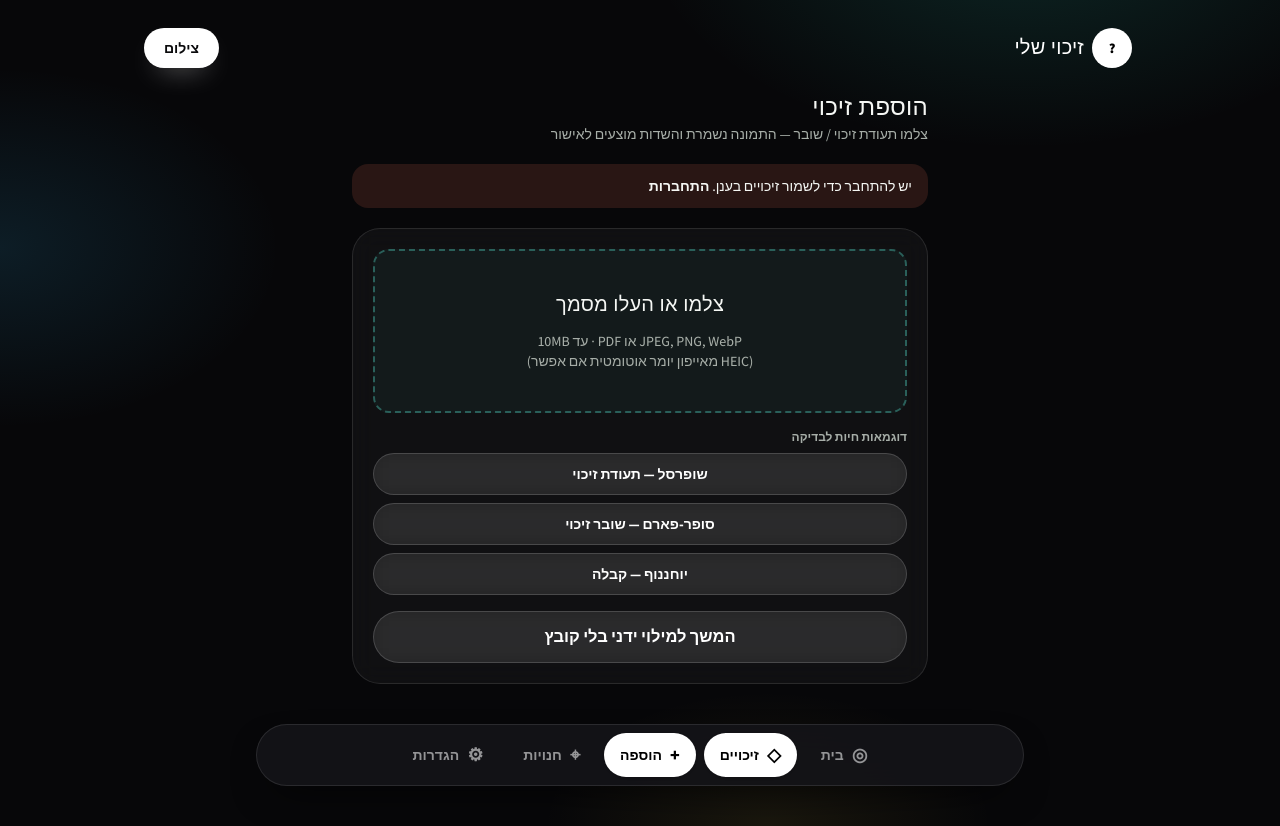
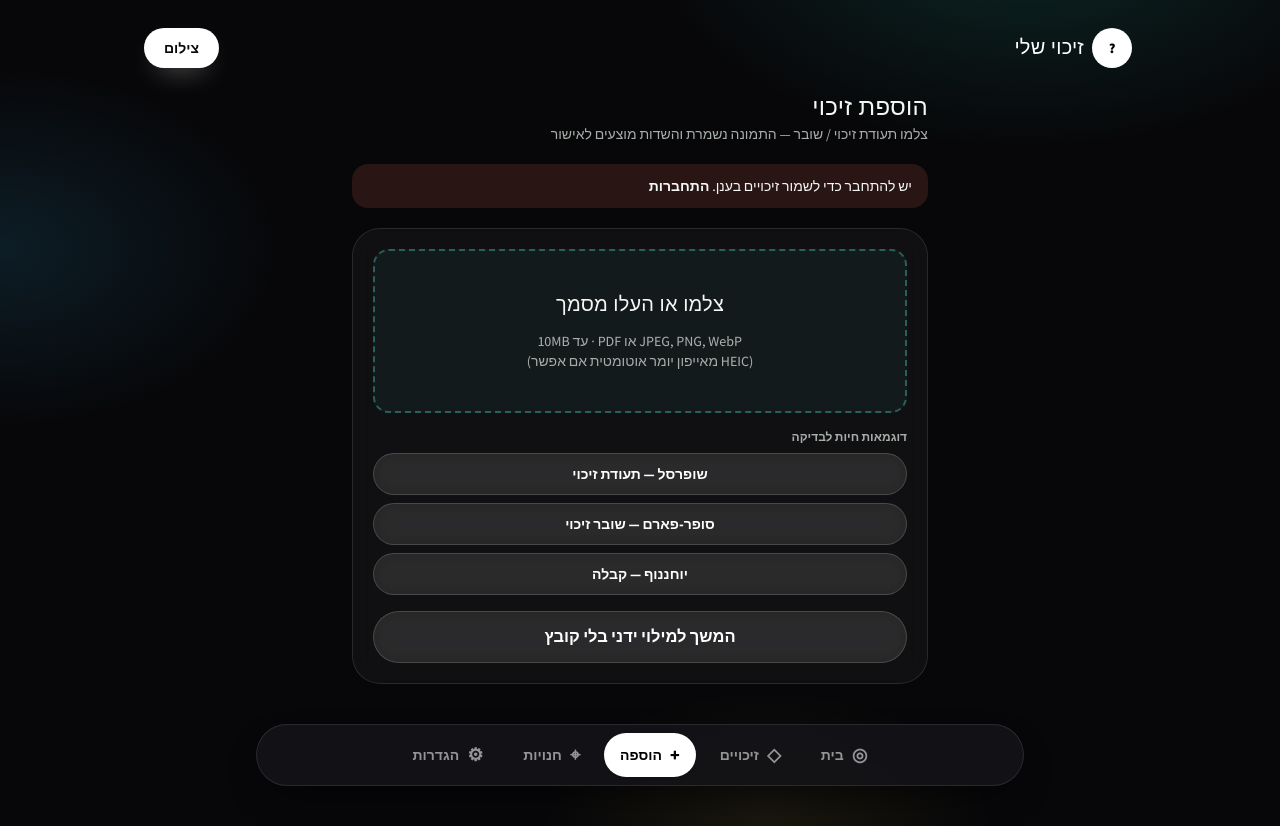
Before and after one commit to Doringber/refundme, a Next.js app: page /vouchers/new in a window 1280 px wide. Built offline with nearby package versions, Linux system fonts and the light colour scheme; no server answers.

Commit message:
fix: keep Add nav active only on /vouchers/new
Prevent the Vouchers tab from also highlighting when the user is on the
new-voucher route under the Dark Neon shell.

Co-authored-by: Dor Ingber  <Doringber@users.noreply.github.com>

```diff
--- a/src/components/layout/app-shell.tsx
+++ b/src/components/layout/app-shell.tsx
@@ -87,8 +87,12 @@ export function AppShell({ children }: { children: React.ReactNode }) {
         <ul className="pill-nav mx-auto grid max-w-3xl grid-cols-5 gap-1 px-2 py-2 md:flex md:justify-center md:gap-2 md:px-3">
           {NAV.map((item) => {
             const active =
-              pathname === item.href ||
-              (item.href !== "/dashboard" && pathname.startsWith(item.href));
+              item.href === "/vouchers"
+                ? pathname === "/vouchers" ||
+                  (pathname.startsWith("/vouchers/") &&
+                    !pathname.startsWith("/vouchers/new"))
+                : pathname === item.href ||
+                  (item.href !== "/dashboard" && pathname.startsWith(item.href));
             return (
               <li key={item.href}>
                 <Link
```
